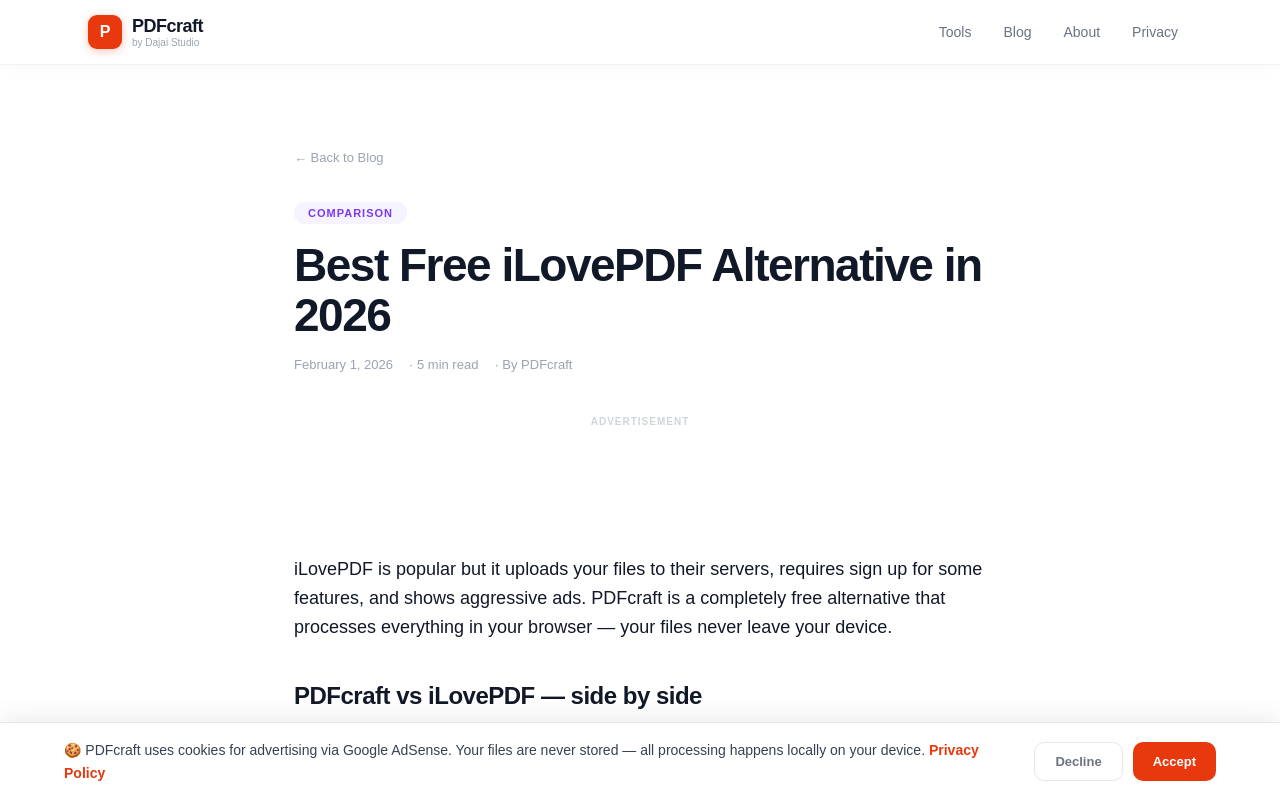
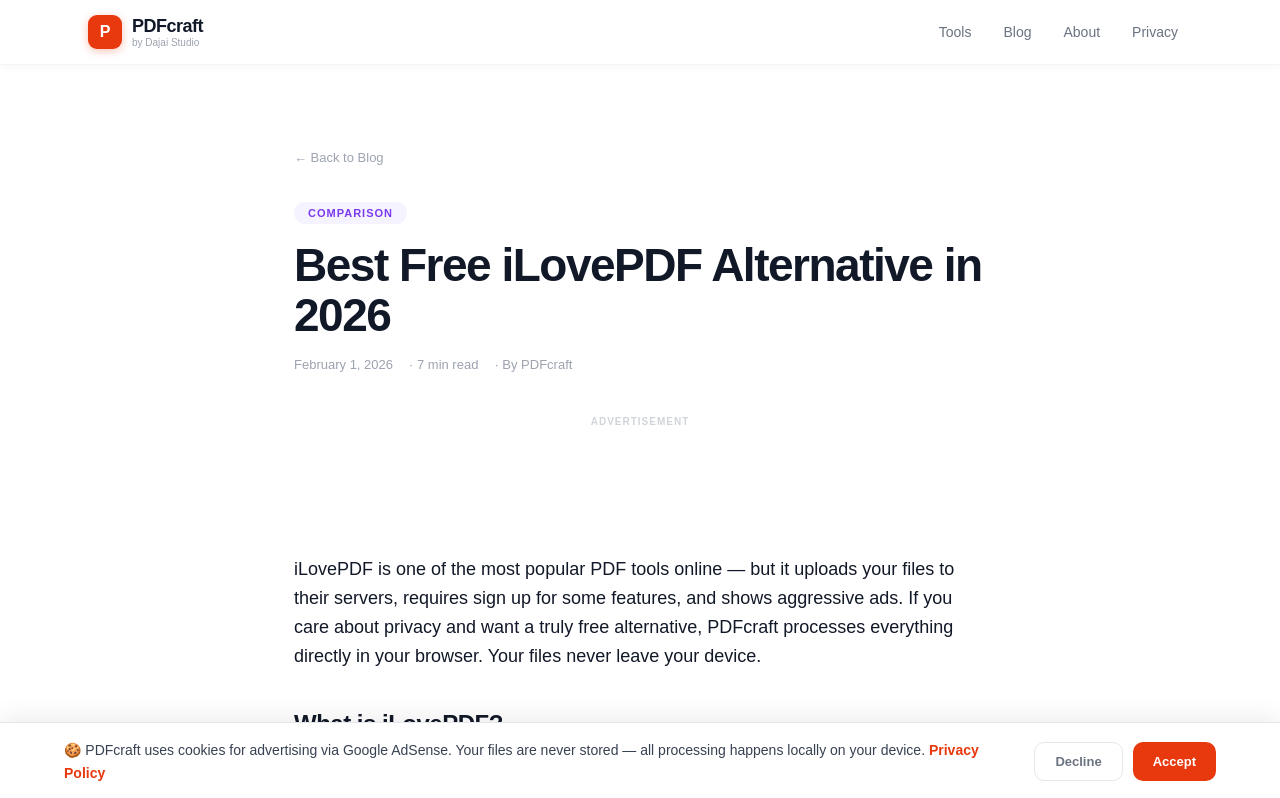
Before and after one commit to dajai98/getpdfcraft, a Next.js app: page /blog/ilovepdf-alternative in a window 1280 px wide. Shown: the top 798 px of the page. Built offline with nearby package versions, Linux system fonts and the light colour scheme.

Commit message:
Enhance blog post for PDFcraft vs iLovePDF

```diff
--- a/app/blog/ilovepdf-alternative/page.js
+++ b/app/blog/ilovepdf-alternative/page.js
@@ -5,6 +5,17 @@
   description: "Looking for a free iLovePDF alternative? PDFcraft offers all the same tools — merge, split, compress, convert — with better privacy. No file uploads ever.",
   keywords: "ilovepdf alternative, ilovepdf alternative free, best pdf tool alternative to ilovepdf, free pdf tools like ilovepdf",
   alternates: { canonical: "https://getpdfcraft.com/blog/ilovepdf-alternative" },
+  openGraph: {
+    title: "Best Free iLovePDF Alternative in 2026 | PDFcraft",
+    description: "Looking for a free iLovePDF alternative? PDFcraft offers all the same tools with better privacy. No file uploads ever.",
+    url: "https://getpdfcraft.com/blog/ilovepdf-alternative",
+    type: "article",
+  },
+  twitter: {
+    card: "summary_large_image",
+    title: "Best Free iLovePDF Alternative in 2026 | PDFcraft",
+    description: "Looking for a free iLovePDF alternative? PDFcraft offers all the same tools with better privacy. No file uploads ever.",
+  },
 };
 
 export default function Post() {
@@ -12,38 +23,110 @@
     <BlogPost
       tag="Comparison" tagColor="#7C3AED" tagBg="#F5F3FF"
       title="Best Free iLovePDF Alternative in 2026"
-      date="February 1, 2026" readTime="5 min read"
-      intro="iLovePDF is popular but it uploads your files to their servers, requires sign up for some features, and shows aggressive ads. PDFcraft is a completely free alternative that processes everything in your browser — your files never leave your device."
+      date="February 1, 2026" readTime="7 min read"
+      intro="iLovePDF is one of the most popular PDF tools online — but it uploads your files to their servers, requires sign up for some features, and shows aggressive ads. If you care about privacy and want a truly free alternative, PDFcraft processes everything directly in your browser. Your files never leave your device."
       sections={[
         {
+          heading: "What is iLovePDF?",
+          text: "iLovePDF is a web-based PDF toolkit launched in 2010. It offers over 20 PDF tools and has millions of users worldwide. However, it has some significant drawbacks: all files are uploaded to their cloud servers, some tools require a free account, and heavy usage requires a paid plan starting at $4/month. For users who handle sensitive documents — contracts, medical records, financial files — uploading to a third-party server is a real privacy concern.",
+        },
+        {
           heading: "PDFcraft vs iLovePDF — side by side",
-          text: "Here is how PDFcraft compares to iLovePDF on the things that matter most to users:",
+          table: {
+            headers: ["Feature", "PDFcraft", "iLovePDF"],
+            rows: [
+              ["Price", "100% Free forever", "Free with paid tier"],
+              ["File uploads", "Never — browser only", "Yes — cloud servers"],
+              ["Sign up required", "Never", "Required for some tools"],
+              ["File size limit", "No limit", "Limited on free plan"],
+              ["Ads", "Minimal", "Aggressive"],
+              ["Works offline", "Yes, after loading", "No"],
+              ["Privacy", "Files never leave device", "Files uploaded to servers"],
+              ["Daily limits", "None", "Limited on free plan"],
+            ],
+          },
         },
         {
           heading: "Why PDFcraft is the better choice",
           steps: [
-            { title: "100% private — no file uploads", body: "Unlike iLovePDF which uploads your files to their servers, PDFcraft processes everything locally in your browser. Your documents never leave your device." },
-            { title: "No sign up required — ever", body: "iLovePDF requires an account for some features. PDFcraft requires nothing. Open the site, use the tool, done." },
-            { title: "No file size limits", body: "PDFcraft has no artificial file size caps. Process files as large as your device memory allows." },
-            { title: "All tools completely free", body: "Every tool on PDFcraft is free forever. No premium plan needed, no feature gating, no daily limits." },
-            { title: "Works offline after loading", body: "Once PDFcraft loads in your browser, it works without internet since all processing is local." },
+            {
+              title: "100% private — no file uploads",
+              body: "Unlike iLovePDF which uploads your files to their servers, PDFcraft processes everything locally in your browser using JavaScript. Your documents never leave your device — not even for a second. This makes PDFcraft ideal for sensitive files like contracts, tax documents, medical records, and legal paperwork.",
+            },
+            {
+              title: "No sign up required — ever",
+              body: "iLovePDF requires an account for some features and sends marketing emails. PDFcraft requires absolutely nothing. No email, no password, no account. Open the site, use the tool, done. Your privacy is fully protected.",
+            },
+            {
+              title: "No file size limits",
+              body: "PDFcraft has no artificial file size caps imposed by us. Process files as large as your device memory allows. iLovePDF limits file sizes on their free plan, forcing you to upgrade for large documents.",
+            },
+            {
+              title: "All tools completely free — no upsells",
+              body: "Every single tool on PDFcraft is free forever. No premium plan, no feature gating, no daily limits, no watermarks on output. iLovePDF constantly promotes their paid plans and limits free usage.",
+            },
+            {
+              title: "Works offline after loading",
+              body: "Once PDFcraft loads in your browser, it works without an internet connection since all processing is local. iLovePDF requires a constant internet connection because processing happens on their servers.",
+            },
           ],
         },
         {
           heading: "What tools does PDFcraft have?",
-          list: ["Merge PDF — combine multiple PDFs", "Split PDF — extract pages or ranges", "Compress PDF — reduce file size", "PDF to Image — convert to JPG or PNG", "Rotate PDF — fix page orientation", "Watermark PDF — add text stamps", "Protect PDF — add password", "Unlock PDF — remove password"],
+          text: "PDFcraft covers the 11 most used PDF tasks — all free, all private:",
+          list: [
+            "Merge PDF — combine multiple PDFs into one file",
+            "Split PDF — extract pages or split by range",
+            "Compress PDF — reduce file size without losing quality",
+            "PDF to Image — convert PDF pages to JPG or PNG",
+            "JPG to PDF — convert images to PDF instantly",
+            "Rotate PDF — fix page orientation in one click",
+            "Watermark PDF — add custom text watermarks",
+            "Delete Pages — remove unwanted pages",
+            "Add Page Numbers — number your PDF pages",
+            "Reorder Pages — drag and rearrange pages",
+            "PDF to Grayscale — convert color PDF to black and white",
+          ],
         },
         {
-          tip: "PDFcraft is built by Dajai Studio and is completely free. No tricks, no premium upsells, no file uploads. Just fast, private PDF tools.",
+          heading: "When should you still use iLovePDF?",
+          text: "PDFcraft is the better choice for privacy and completely free use. However, iLovePDF has over 20 tools including OCR, PDF to Word, and PDF to Excel conversion. If you specifically need those advanced conversion tools, iLovePDF may still be useful. PDFcraft is actively adding more tools — check back regularly.",
+        },
+        {
+          heading: "Who is PDFcraft built for?",
+          text: "PDFcraft is built for anyone who needs fast, private PDF tools without the hassle of sign-ups or file uploads. It is especially useful for students handling assignments, professionals working with confidential documents, small business owners managing invoices, and anyone who values their privacy online.",
+        },
+        {
+          tip: "PDFcraft is built by Dajai Studio, an indie studio from Nepal. It is completely free with no tricks, no premium upsells, and no file uploads. Just fast, private PDF tools that work on any device.",
         },
       ]}
       faqs={[
-        { q: "Is PDFcraft really free like iLovePDF?", a: "Yes, completely free. Unlike iLovePDF which has a paid tier, all PDFcraft tools are free forever with no limits." },
-        { q: "Does PDFcraft upload my files?", a: "No. PDFcraft processes files entirely in your browser. Nothing is ever uploaded to any server. This is the biggest difference from iLovePDF." },
-        { q: "Does PDFcraft have all the same tools as iLovePDF?", a: "PDFcraft has the 8 most used PDF tools. We are adding more regularly. The tools we have work faster and more privately than iLovePDF." },
-        { q: "Which is better — iLovePDF or PDFcraft?", a: "For privacy and speed, PDFcraft wins. For sheer number of tools, iLovePDF has more. But for the tools that matter most, PDFcraft is the better free choice." },
+        {
+          q: "Is PDFcraft really free like iLovePDF?",
+          a: "Yes, completely free — and more free than iLovePDF. Unlike iLovePDF which has a paid tier and limits free usage, all PDFcraft tools are free forever with no limits, no sign up, and no watermarks.",
+        },
+        {
+          q: "Does PDFcraft upload my files like iLovePDF?",
+          a: "No. PDFcraft processes files entirely in your browser using JavaScript. Nothing is ever uploaded to any server. This is the biggest difference from iLovePDF and the main reason privacy-conscious users prefer PDFcraft.",
+        },
+        {
+          q: "Does PDFcraft have all the same tools as iLovePDF?",
+          a: "PDFcraft has 11 of the most used PDF tools. iLovePDF has more tools overall including OCR and conversion features. However, for the core tasks most people need — merge, split, compress, convert — PDFcraft works faster and more privately.",
+        },
+        {
+          q: "Is PDFcraft safe to use for sensitive documents?",
+          a: "Yes — PDFcraft is the safest option available. Since files never leave your device, there is zero risk of your documents being stored, accessed, or leaked by any server. It is ideal for confidential files.",
+        },
+        {
+          q: "Which is better — iLovePDF or PDFcraft?",
+          a: "For privacy, speed, and completely free use — PDFcraft wins. For sheer number of tools including advanced OCR and conversions — iLovePDF has more. For the 11 most common PDF tasks, PDFcraft is the better free choice.",
+        },
+        {
+          q: "Does PDFcraft work on iPhone and Android?",
+          a: "Yes. PDFcraft works on any device with a modern browser including iPhone Safari, Android Chrome, and all desktop browsers. No app download needed.",
+        },
       ]}
-      ctaText="Try PDFcraft free — better than iLovePDF"
+      ctaText="Try PDFcraft free — the better iLovePDF alternative"
       ctaHref="/"
     />
   );
```
